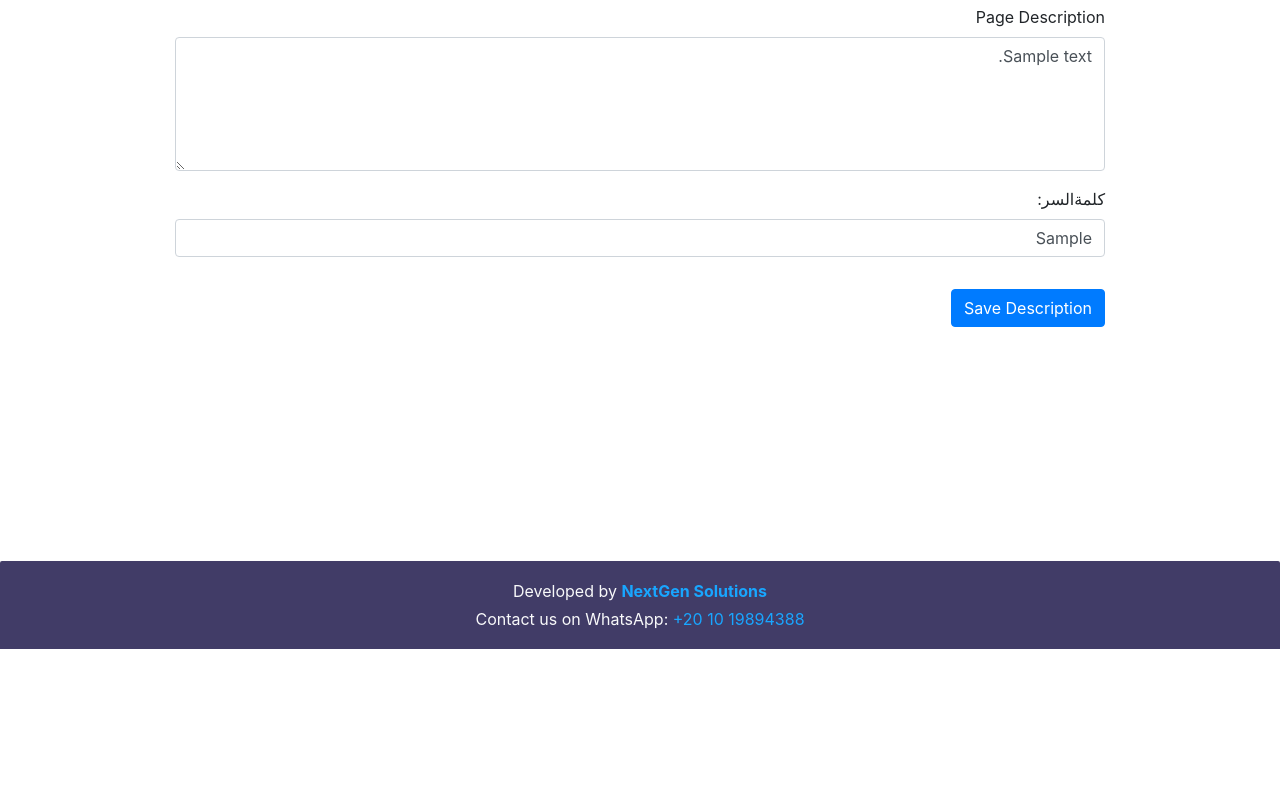
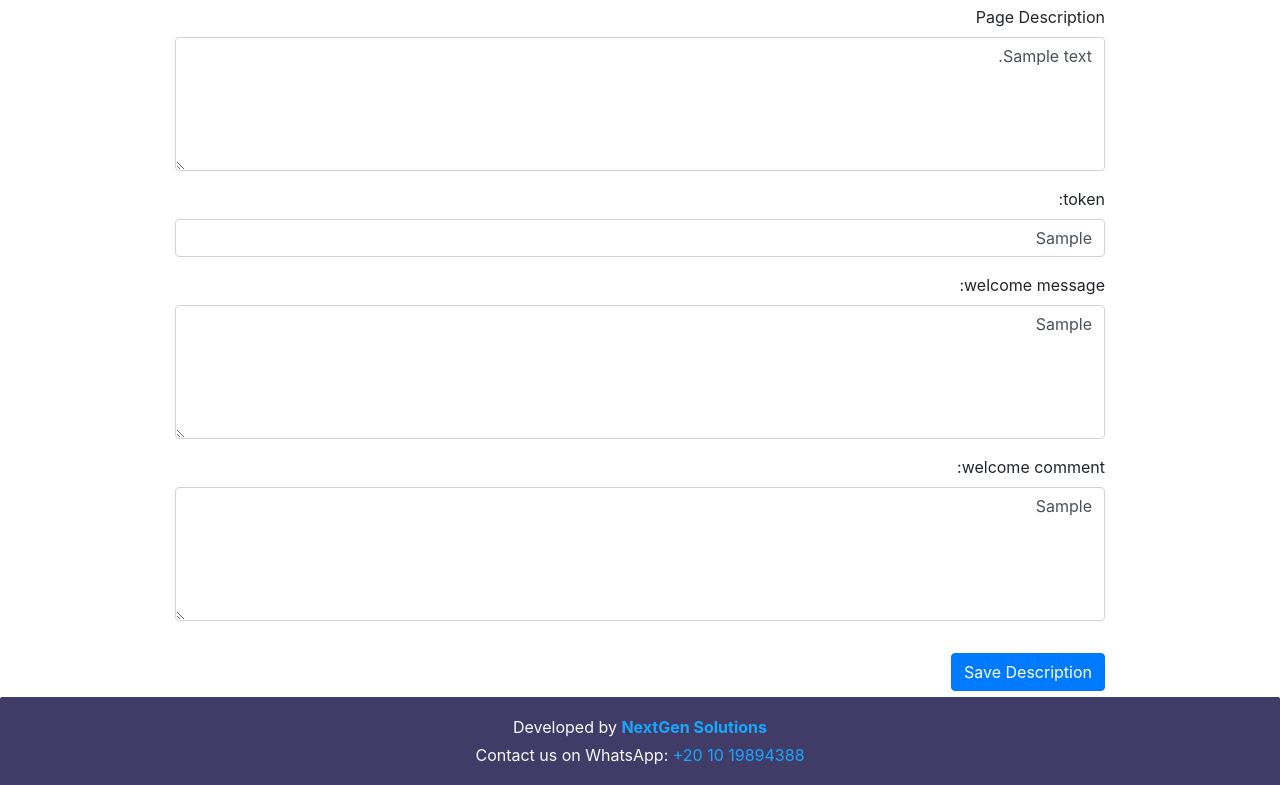
Before and after one commit to omarabdelhady802/chatbot-system, a Flask app: page /pages/1/1/1/edit_description in a window 1280 px wide. Shown: the part 151-936 px from the top of the page. Before the commit the page ends 800 px from the top, so only its background shows below. Run offline with Flask 3, Linux system fonts and the light colour scheme; tables that the repository leaves empty hold one stand-in row (values such as "Sample post"); some libraries are stand-ins or nearby versions.

Commit message:
edit replays

```diff
--- a/app.py
+++ b/app.py
@@ -442,12 +442,14 @@ def manage_general_replies(client_id, platform_id, page_id):
     if request.method == "POST":
         key = request.form.get("key")
         val = request.form.get("val")
+        typee = request.form.get("typee")
         new_rep = GeneralRep(
             key=key,
             val=val,
             client_id=client_id,
             platform_id=platform_id,
-            page_id=page_id
+            page_id=page_id,
+            typee=typee
         )
         db.session.add(new_rep)
         db.session.commit()
@@ -550,8 +552,12 @@ def edit_page_description(client_id, platform_id, page_id):
     if request.method == "POST":
         description = request.form.get("description", "").strip()
         token = request.form.get("token", "").strip()
+        welcome = request.form.get("welcome", "").strip()
+        welcome_comment = request.form.get("welcome_comment", "").strip()
         page.description = description
         page.page_token = token
+        page.welcome = welcome,
+        page.comment = welcome_comment,
         try:
             db.session.commit()
             flash("Description updated successfully!", "success")
@@ -683,11 +689,12 @@ def webhook():
                     page_rep = GeneralRep.query.filter(GeneralRep.page_id == event["page_id"]).all()
                     flag = True
                     for i in page_rep :
-                        if i.key in event["message_text"]:
-                            flag = False
-                            fb_handler.send_message(page_access_token, event["sender_id"], i.val)
+                        if page_rep == "message":
+                            if i.key in event["message_text"]:
+                                flag = False
+                                fb_handler.send_message(page_access_token, event["sender_id"], i.val)
                     if flag:
-                        fb_handler.send_message(page_access_token, event["sender_id"], "سيتم التواصل معكم وشكرا علي تواصلكم معنا")
+                        fb_handler.send_message(page_access_token, event["sender_id"], page.welcome)
 
 
 
@@ -701,7 +708,7 @@ def webhook():
 
                         continue
                     fb_handler.add_like(page_access_token, event["comment_id"])
-                    fb_handler.send_private_reply(event["page_id"],page_access_token, event["comment_id"], "نشكركم علي تعليقكم اقدر اساعد حضرتك ازاي")
+                    fb_handler.send_private_reply(event["page_id"],page_access_token, event["comment_id"], page.welcome)
                     post = Post.query.filter(Post.post_id ==int(event["post_id"].split("_", 1)[1]),Post.page_id ==int(event["page_id"]) ).first()
 
                     if post:
@@ -716,21 +723,23 @@ def webhook():
                         else:
                             gen_rep = GeneralRep.query.filter(GeneralRep.page_id == event["page_id"]).all()
                             for i in gen_rep:
-                                if i.key in event["message_text"]:
-                                    flag = False
-                                    fb_handler.reply_comment(page_access_token, event["comment_id"], i.val)
+                                if gen_rep.typee == "comment":
+                                    if i.key in event["message_text"]:
+                                        flag = False
+                                        fb_handler.reply_comment(page_access_token, event["comment_id"], i.val)
                         if flag :
-                            fb_handler.reply_comment(page_access_token, event["comment_id"], "نشكركم علي تعليقكم سيتم التواصل معكم")
+                            fb_handler.reply_comment(page_access_token, event["comment_id"],page.welcome_comment)
 
                     else :
                             flag = True
                             gen_rep = GeneralRep.query.filter(GeneralRep.page_id == event["page_id"]).all()
                             for i in gen_rep:
-                                if i.key in event["message_text"]:
-                                    flag = False
-                                    fb_handler.reply_comment(page_access_token, event["comment_id"], i.val)
+                                if gen_rep.typee=="comment":
+                                    if i.key in event["message_text"]:
+                                        flag = False
+                                        fb_handler.reply_comment(page_access_token, event["comment_id"], i.val)
                             if flag:
-                                fb_handler.reply_comment(page_access_token, event["comment_id"], "نشكركم علي تعليقكم سيتم التواصل معكم")
+                                fb_handler.reply_comment(page_access_token, event["comment_id"], page.welcome_comment)
 
         return "EVENT_RECEIVED", 200
 
--- a/models.py
+++ b/models.py
@@ -69,6 +69,9 @@ class ClientPage(db.Model):
     webhook_token = db.Column(db.String(80))
     name = db.Column(db.String(40))
     description = db.Column(db.Text, nullable=True)
+    welcome = db.Column(db.Text, nullable=True)
+    welcome_comment = db.Column(db.Text, nullable=True)
+
 
     __table_args__ = (
         db.ForeignKeyConstraint(
@@ -115,6 +118,8 @@ class GeneralRep(db.Model):
     id = db.Column(db.Integer, primary_key=True)
     key = db.Column(db.String(100), nullable=False)
     val = db.Column(db.String(300), nullable=False)
+    typee = db.Column(db.String(30), nullable=False)
+
 
     client_id = db.Column(db.Integer)
     platform_id = db.Column(db.Integer)
--- a/templates/client_platform_pages.html
+++ b/templates/client_platform_pages.html
@@ -21,7 +21,7 @@
 
       <div class="form-group">
         <label for="page_id">Page ID</label>
-        <input type="text" name="page_id" id="page_id" class="form-control" required>
+        <input type="number" name="page_id" id="page_id" class="form-control" required>
     </div>
       <div class="form-group">
         <label for="name">اسم الصفحه</label>
--- a/templates/edit_description.html
+++ b/templates/edit_description.html
@@ -10,8 +10,18 @@
         <textarea name="description" id="description" class="form-control" rows="5" required>{{ page.description or '' }}</textarea>
     </div>
    <div class="form-group">
-            <label for="token">كلمةالسر:</label>
+            <label for="token">token:</label>
             <input type="text" class="form-control" id="token" name="token" required value="{{page.page_token}}">
+        </div>
+   <div class="form-group">
+            <label for="welcome">welcome message:</label>
+                    <textarea name="welcome" id="welcome" class="form-control" rows="5" required>{{ page.welcome or '' }}</textarea>
+
+        </div>
+   <div class="form-group">
+            <label for="welcome_comment">welcome comment:</label>
+                    <textarea name="welcome_comment" id="welcome_comment" class="form-control" rows="5" required>{{ page.welcome or '' }}</textarea>
+
         </div>
     <button type="submit" class="btn btn-primary mt-3">Save Description</button>
 </form>
```
Also changed, not shown: templates/manage_general_replies.html (+14 -0 lines).
